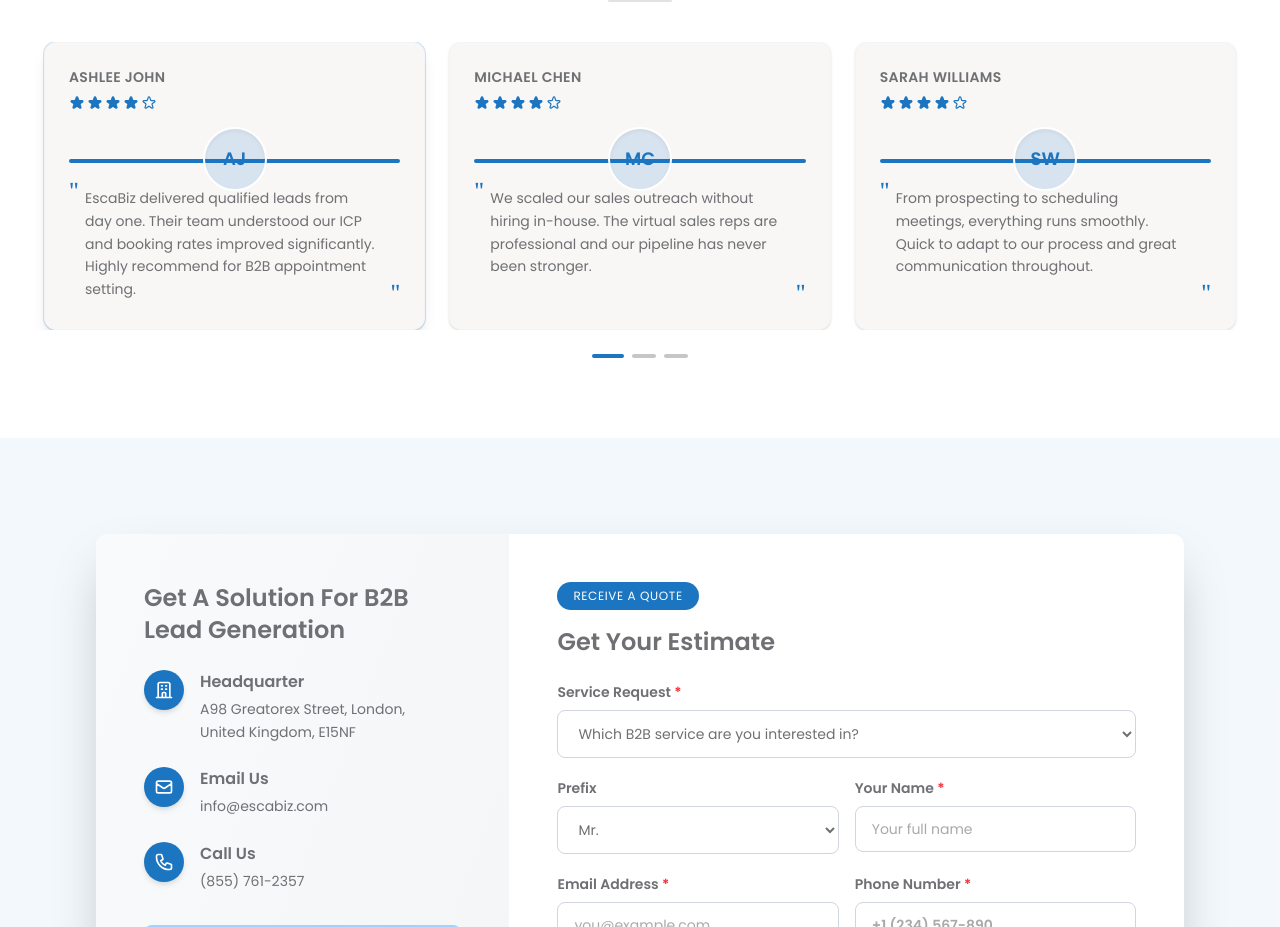
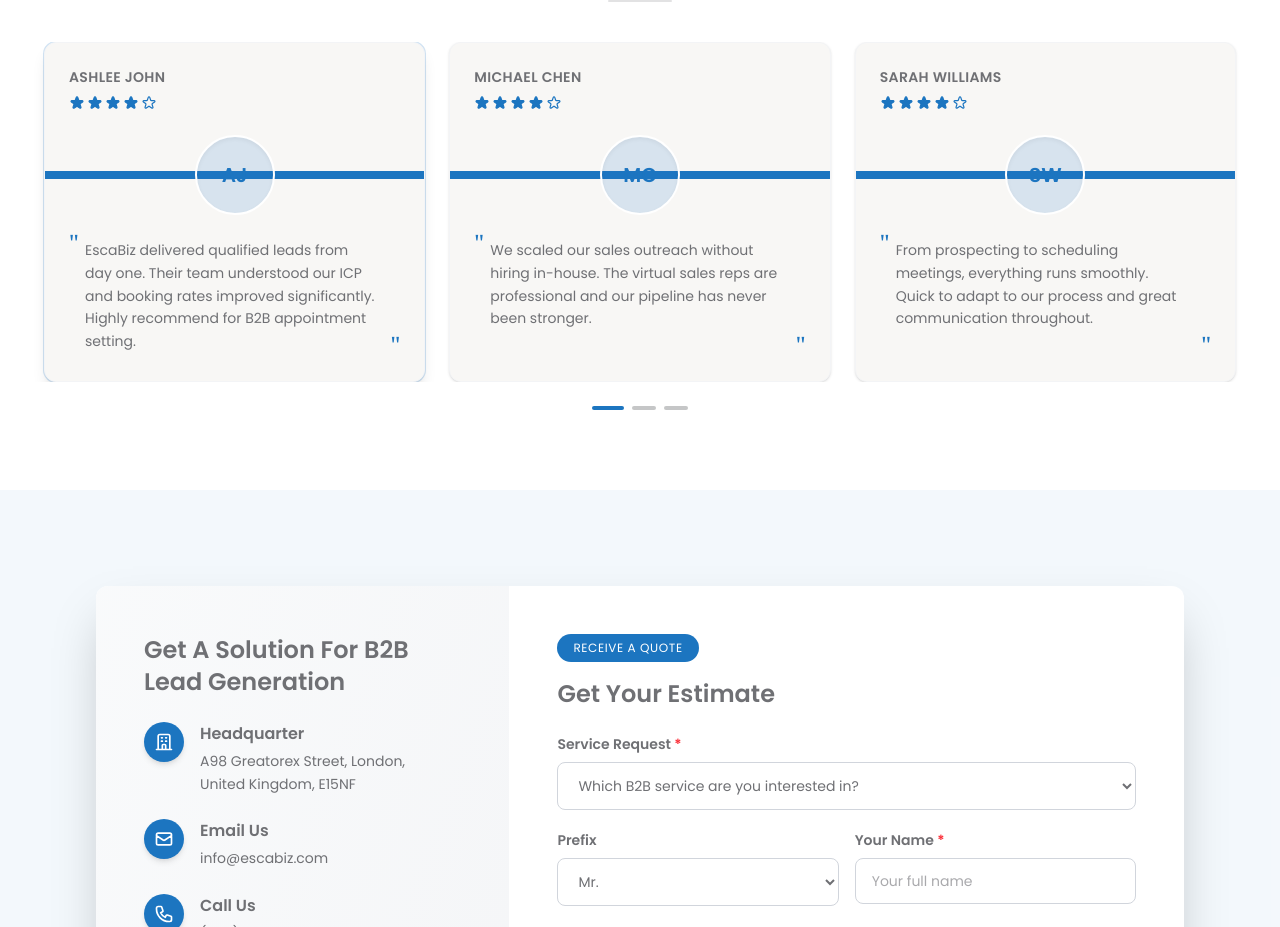
Before and after one commit to Sharmeen-Rauf/escabiz, a Next.js app: page / in a window 1280 px wide. Shown: the part 5420-6347 px from the top of the page. Built offline with nearby package versions, Linux system fonts and the light colour scheme; no server answers.

Commit message:
Enhance testimonial section in Home component by updating layout with a full-width blue ribbon background and increasing avatar size for improved visual appeal and user experience.

```diff
--- a/src/app/page.tsx
+++ b/src/app/page.tsx
@@ -1677,12 +1677,15 @@ export default function Home() {
                             </svg>
                           ))}
                         </div>
-                        <div className="flex justify-center mb-0 relative z-10">
-                          <div className="w-16 h-16 rounded-full bg-[#1c75c0]/15 border-2 border-white flex items-center justify-center text-[#1c75c0] font-semibold text-lg shadow-inner">
-                            {t.name.split(' ').map((n) => n[0]).join('')}
+                        {/* Ribbon (blue bar) full width as background; round avatar on top */}
+                        <div className="relative -mx-6 mt-2 mb-5 min-h-[5rem] flex items-center justify-center">
+                          <div className="absolute inset-x-0 top-1/2 -translate-y-1/2 h-2 bg-[#1c75c0] z-0" aria-hidden />
+                          <div className="relative z-10 flex justify-center">
+                            <div className="w-20 h-20 rounded-full bg-[#1c75c0]/15 border-2 border-white flex items-center justify-center text-[#1c75c0] font-semibold text-xl shadow-inner">
+                              {t.name.split(' ').map((n) => n[0]).join('')}
+                            </div>
                           </div>
                         </div>
-                        <div className="h-1 w-full bg-[#1c75c0] rounded-full -mt-8 mb-5 relative z-0" />
                         <div className="relative flex-1 text-left">
                           <span className="absolute -top-1 left-0 text-2xl font-serif text-[#1c75c0] leading-none">"</span>
                           <p className="text-xs sm:text-sm text-[#6f7074] leading-relaxed pl-4 pr-6 py-1">{t.quote}</p>
```
